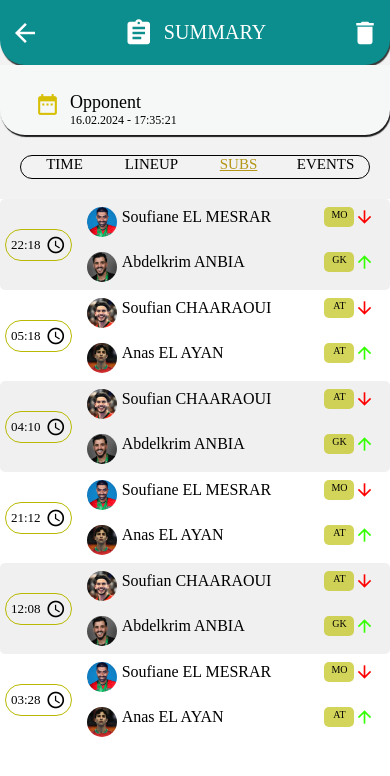
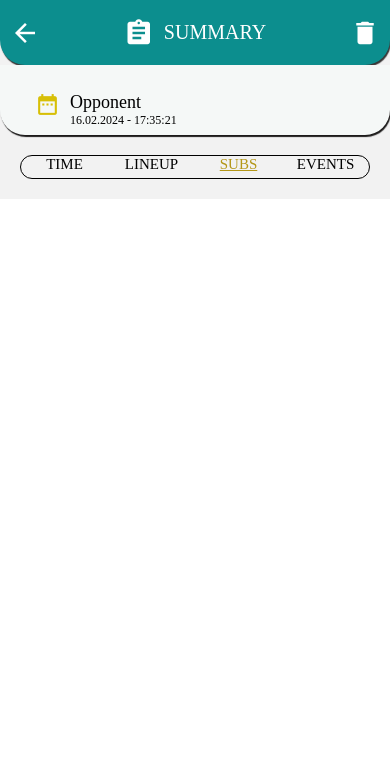
Before and after one commit to YahyaNamir/Salle_Summary, a React Native app: screen /SUBS in a window 390 px wide. Shown: the top 776 px of the page. Built offline with nearby package versions, Linux system fonts and the light colour scheme.

Commit message:
renderItem

```diff
--- a/screens/SubsScreen.js
+++ b/screens/SubsScreen.js
@@ -56,8 +56,8 @@ const SubsScreen = () => {
     <View style={styles.container}>
       <FlatList
         data={substitutions}
-        renderItem={renderItem}
-        // keyExtractor={item => item.id}
+        // renderItem={renderItem}
+        keyExtractor={item => item.id}
       />
     </View>
   );
```
